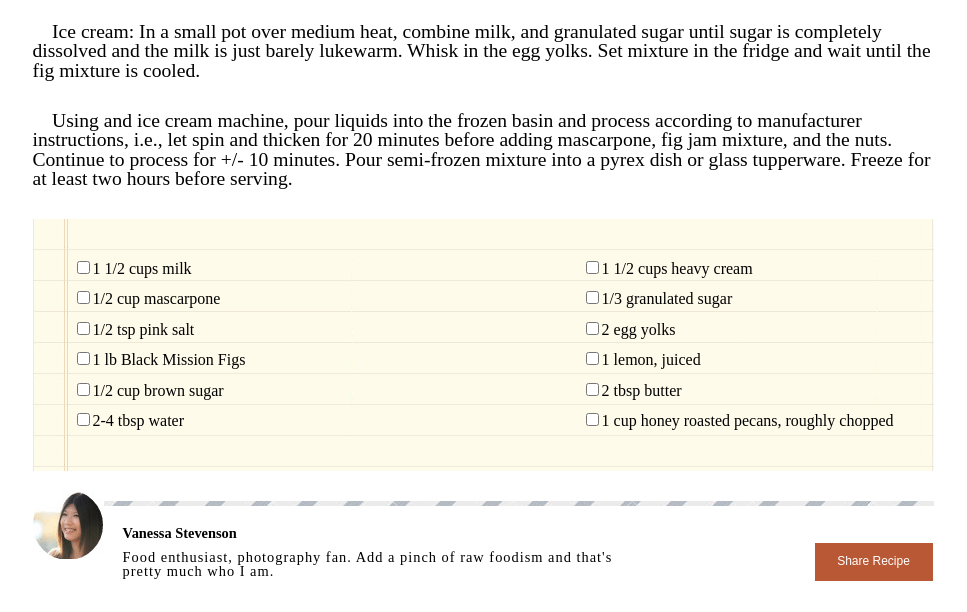
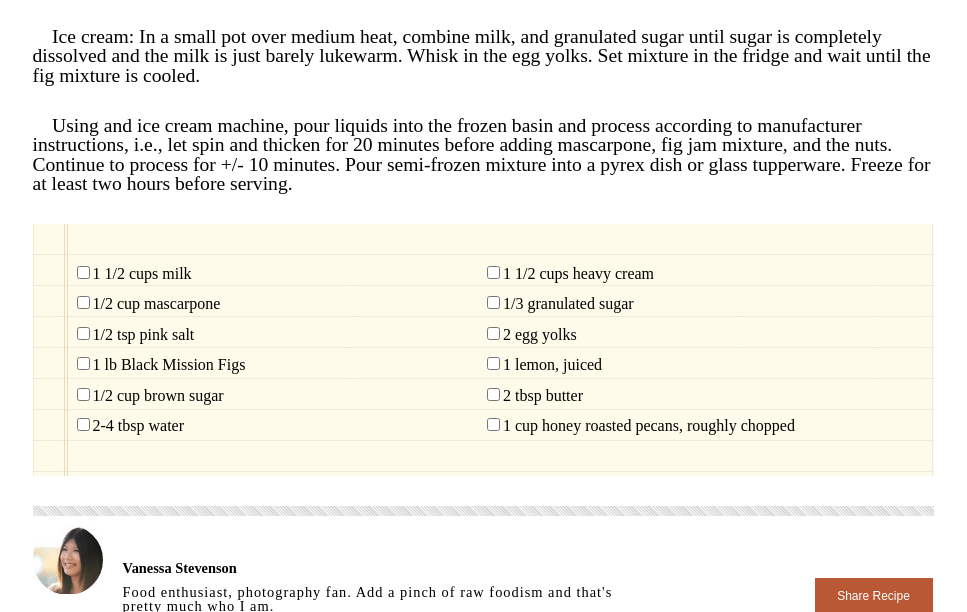
Before and after one commit to cashmann/chocolatePizza, a plain HTML site: page index.html in a window 1280 px wide. Shown: the part 841-1453 px from the top of the page, without its empty margins (157-1124 px from the left). Drawn offline with Linux system fonts and the light colour scheme.

Commit message:
Stretch goal met

```diff
--- a/css/style.css
+++ b/css/style.css
@@ -7,9 +7,10 @@ header{
   height: 60px;
 }
 
-header img{
+header .logo{
   float: left;
   display: inline-block;
+  margin-right: 10px;
 }
 
 header nav{
@@ -45,8 +46,14 @@ header h5{
 }
 
 .divider{
-  height: 5px;
-  background-image: url(/img/border-back.jpg);
+  height: 10px;
+  background: repeating-linear-gradient(
+    45deg,
+    white,
+    #ccc 2px,
+    #666 2px,
+    #666 2px
+  );;
 }
 
 section{
@@ -69,9 +76,9 @@ section img{
 }
 
 
-nav img{
+.vanessa img{
   display: inline;
-  margin-top: -15;
+  margin-top: 10px;
 }
 
 .van {
@@ -98,14 +105,30 @@ form{
   padding: 35px 40px;
 }
 
+fieldset{
+  width: 50%;
+}
+
+fieldset ul{
+  width: 100%;
+}
+
 fieldset:first-of-type{
   float: right;
 }
 
+input{
+  display: inline-block;
+}
+
 label{
-  display: block;
+  display: inline-block;
   line-height: 1.9;
 
+}
+
+input[type=checkbox]:checked + label{
+  text-decoration: line-through;
 }
 
 footer p {
--- a/index.html
+++ b/index.html
@@ -18,7 +18,7 @@
               <li><a href='#'><img src='img/mail-icon.png'> </a></li>
             </ul>
           </nav>
-      <img src='img/logo.png'>
+      <img class='logo' src='img/logo.png'>
       <h4>Delicious</h4>
       <h5>THE BEST FOOD BLOG ON THE WEB</h5>
     </header>
@@ -47,27 +47,31 @@
         </p>
         <form>
           <fieldset>
-            <label><input type='checkbox' name='ingredient7'/>1 1/2 cups heavy cream </label>
-            <label><input type='checkbox' name='ingredient8'/>1/3 granulated sugar </label>
-            <label><input type='checkbox' name='ingredient9'/>2 egg yolks </label>
-            <label><input type='checkbox' name='ingredientA'/>1 lemon, juiced </label>
-            <label><input type='checkbox' name='ingredientB'/>2 tbsp butter </label>
-            <label><input type='checkbox' name='ingredientC'/>1 cup honey roasted pecans, roughly chopped </label>
+            <ul>
+              <li><input type='checkbox' name='ingredient7'/><label>1 1/2 cups heavy cream </label></li>
+              <li><input type='checkbox' name='ingredient8'/><label>1/3 granulated sugar </label></li>
+              <li><input type='checkbox' name='ingredient9'/><label>2 egg yolks </label></li>
+              <li><input type='checkbox' name='ingredientA'/><label>1 lemon, juiced </label></li>
+              <li><input type='checkbox' name='ingredientB'/><label>2 tbsp butter </label></li>
+              <li><input type='checkbox' name='ingredientC'/><label>1 cup honey roasted pecans, roughly chopped </label></li>
+            </ul>
           </fieldset>
           <fieldset>
-            <label><input type='checkbox' name='ingredient1'/>1 1/2 cups milk </label>
-            <label><input type='checkbox' name='ingredient2'/>1/2 cup mascarpone </label>
-            <label><input type='checkbox' name='ingredient3'/>1/2 tsp pink salt </label>
-            <label><input type='checkbox' name='ingredient4'/>1 lb Black Mission Figs </label>
-            <label><input type='checkbox' name='ingredient5'/>1/2 cup brown sugar </label>
-            <label><input type='checkbox' name='ingredient6'/>2-4 tbsp water </label>
+            <ul>
+              <li><input type='checkbox' name='ingredient1'/><label>1 1/2 cups milk </label></li>
+              <li><input type='checkbox' name='ingredient2'/><label>1/2 cup mascarpone </label></li>
+              <li><input type='checkbox' name='ingredient3'/><label>1/2 tsp pink salt </label></li>
+              <li><input type='checkbox' name='ingredient4'/><label>1 lb Black Mission Figs </label></li>
+              <li><input type='checkbox' name='ingredient5'/><label>1/2 cup brown sugar </label></li>
+              <li><input type='checkbox' name='ingredient6'/><label>2-4 tbsp water </label></li>
+            </ul>
           </fieldset>
         </form>
       </article>
     </section>
     <div class = "divider"></div>
     <footer>
-      <nav>
+      <nav class='Vanessa'>
       <img src = "img/van-pic.png" />
       </nav>
       <section>
```
